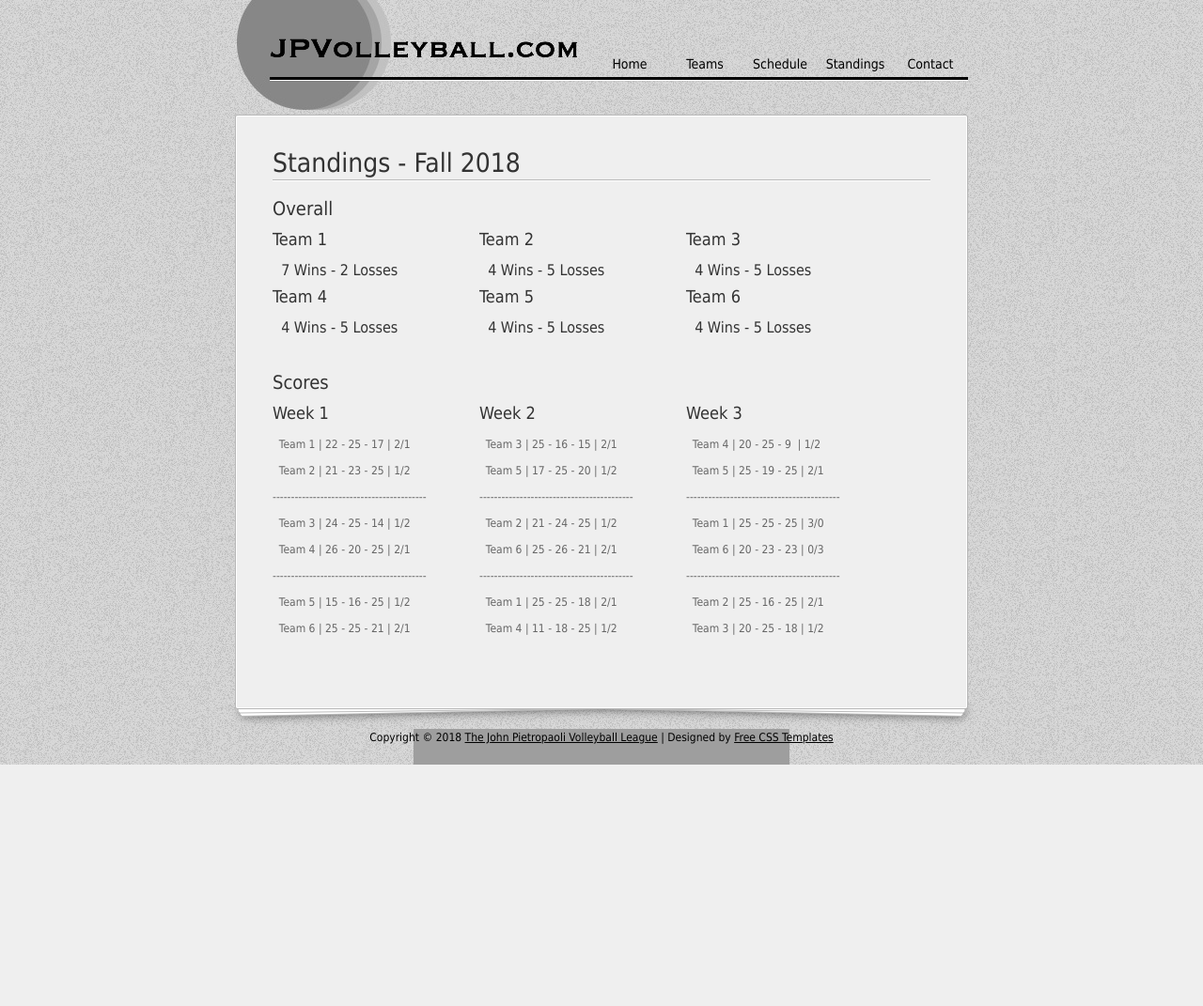
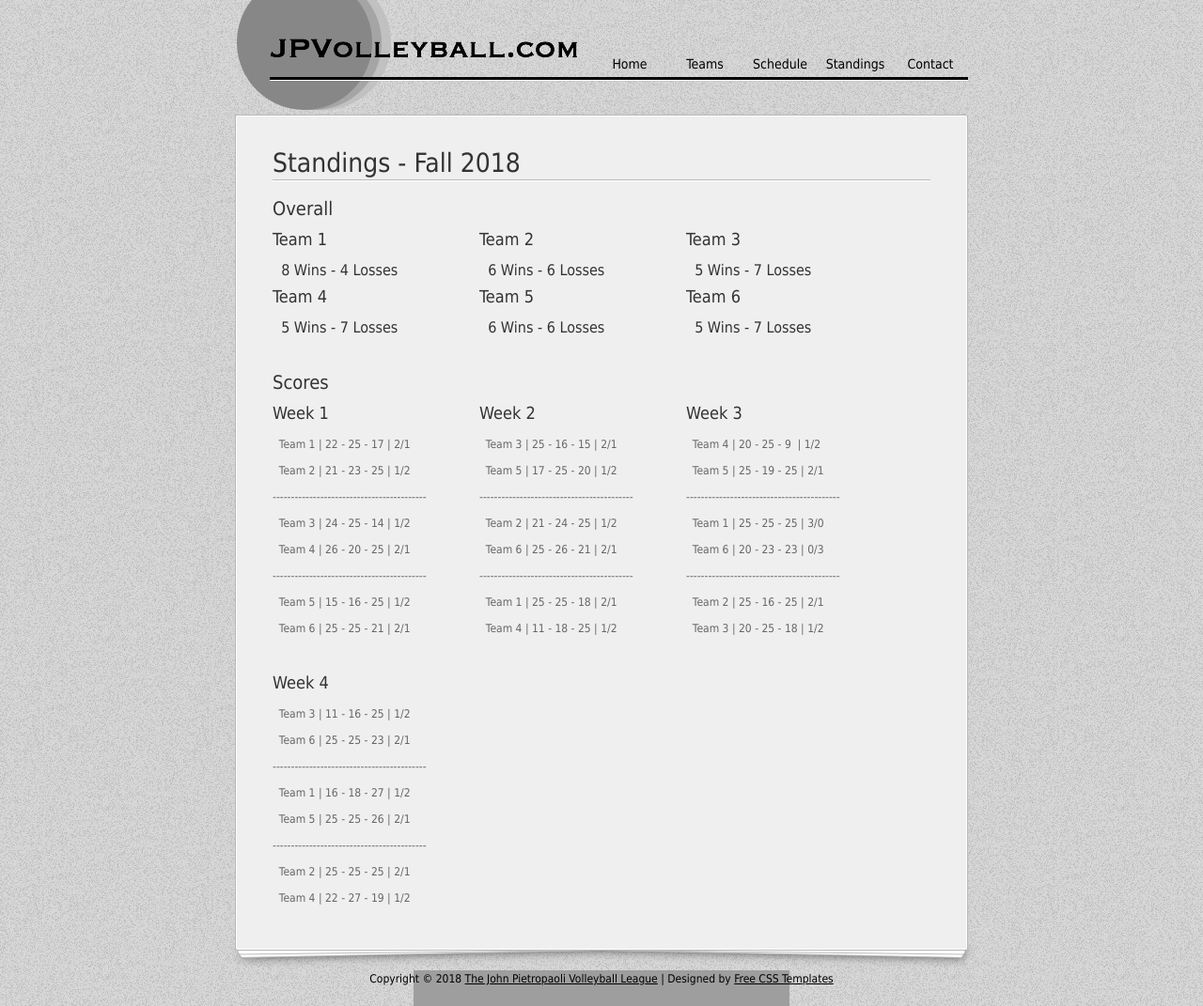
Before and after one commit to PyDrew/jpvolleyball, a Flask app: page /standings in a window 1280 px wide. Shown: the whole page at 94% size. Before the commit the page ends 814 px from the top, so only its background shows below. Run offline with Flask 2, Linux system fonts and the light colour scheme; some libraries are stand-ins or nearby versions; grey boxes are pictures that could not be loaded.

Commit message:
Standings for Week 4

```diff
--- a/templates/standings.html
+++ b/templates/standings.html
@@ -5,27 +5,27 @@
           	<h3>Overall</h3>
             <div class="col_w220 float_l">
               <h4>Team 1</h4>
-              <h5>&nbsp;&nbsp;7 Wins - 2 Losses</h5>
+              <h5>&nbsp;&nbsp;8 Wins - 4 Losses</h5>
             </div>
             <div class="col_w220 float_l">
               <h4>Team 2</h4>
-              <h5>&nbsp;&nbsp;4 Wins - 5 Losses</h5>
+              <h5>&nbsp;&nbsp;6 Wins - 6 Losses</h5>
             </div>
             <div class="col_w220 float_l">
               <h4>Team 3</h4>
-              <h5>&nbsp;&nbsp;4 Wins - 5 Losses</h5>
+              <h5>&nbsp;&nbsp;5 Wins - 7 Losses</h5>
             </div>
             <div class="col_w220 float_l">
               <h4>Team 4</h4>
-              <h5>&nbsp;&nbsp;4 Wins - 5 Losses</h5>
+              <h5>&nbsp;&nbsp;5 Wins - 7 Losses</h5>
             </div>
             <div class="col_w220 float_l">
               <h4>Team 5</h4>
-              <h5>&nbsp;&nbsp;4 Wins - 5 Losses</h5>
+              <h5>&nbsp;&nbsp;6 Wins - 6 Losses</h5>
             </div>
             <div class="col_w220 float_l">
               <h4>Team 6</h4>
-              <h5>&nbsp;&nbsp;4 Wins - 5 Losses</h5>
+              <h5>&nbsp;&nbsp;5 Wins - 7 Losses</h5>
             </div>
 <!--
             <div class="col_w220 float_l">
@@ -69,18 +69,18 @@
             <p>&nbsp;&nbsp;Team 3&nbsp;|&nbsp;20 - 25 - 18&nbsp;|&nbsp;1/2</p>
           </div>
           <div class="cleaner h30"></div>
+          <div class="col_w220 float_l">
+            <h4>Week 4</h4>
+            <p>&nbsp;&nbsp;Team 3&nbsp;|&nbsp;11 - 16 - 25&nbsp;|&nbsp;1/2</p>
+            <p>&nbsp;&nbsp;Team 6&nbsp;|&nbsp;25 - 25 - 23&nbsp;|&nbsp;2/1</p>
+            <p>------------------------------------------</p>
+            <p>&nbsp;&nbsp;Team 1&nbsp;|&nbsp;16 - 18 - 27&nbsp;|&nbsp;1/2</p>
+            <p>&nbsp;&nbsp;Team 5&nbsp;|&nbsp;25 - 25 - 26&nbsp;|&nbsp;2/1</p>
+            <p>------------------------------------------</p>
+            <p>&nbsp;&nbsp;Team 2&nbsp;|&nbsp;25 - 25 - 25&nbsp;|&nbsp;2/1</p>
+            <p>&nbsp;&nbsp;Team 4&nbsp;|&nbsp;22 - 27 - 19&nbsp;|&nbsp;1/2</p>
+          </div>
 <!--
-          <div class="col_w220 float_l">
-              <h4>Week 4</h4>
-              <p>&nbsp;&nbsp;Team 3&nbsp;|&nbsp;25 - 25 - 21&nbsp;|&nbsp;2/1</p>
-              <p>&nbsp;&nbsp;Team 6&nbsp;|&nbsp;19 - 15 - 25&nbsp;|&nbsp;1/2</p>
-              <p>------------------------------------------</p>
-              <p>&nbsp;&nbsp;Team 1&nbsp;|&nbsp;22 - 25 - 18&nbsp;|&nbsp;1/2</p>
-              <p>&nbsp;&nbsp;Team 5&nbsp;|&nbsp;25 - 19 - 25&nbsp;|&nbsp;2/1</p>
-              <p>------------------------------------------</p>
-              <p>&nbsp;&nbsp;Team 2&nbsp;|&nbsp;25 - 22 - 23&nbsp;|&nbsp;1/2</p>
-              <p>&nbsp;&nbsp;Team 4&nbsp;|&nbsp;22 - 25 - 25&nbsp;|&nbsp;2/1</p>
-          </div>
           <div class="col_w220 float_l">
             <h4>Week 5</h4>
               <p>&nbsp;&nbsp;Team 2&nbsp;|&nbsp;21 - 19 - 19&nbsp;|&nbsp;0/3</p>
```
